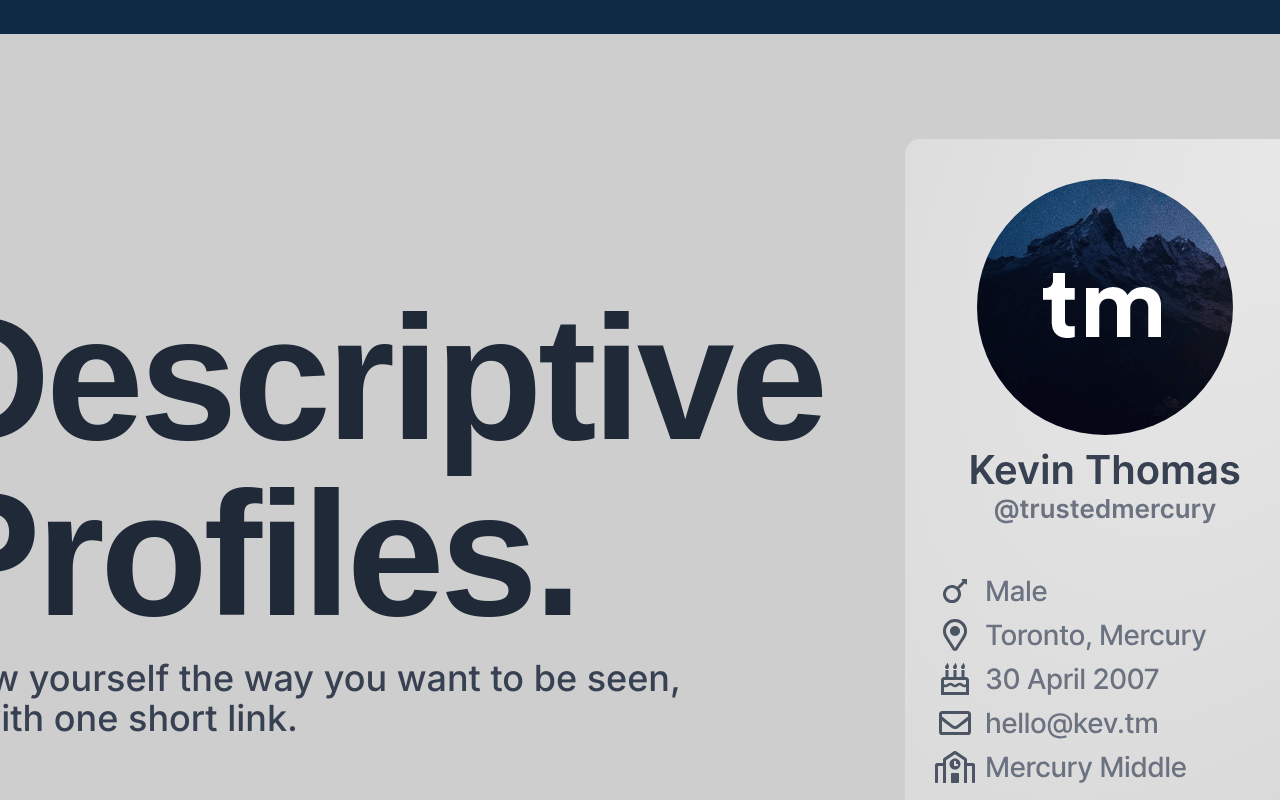
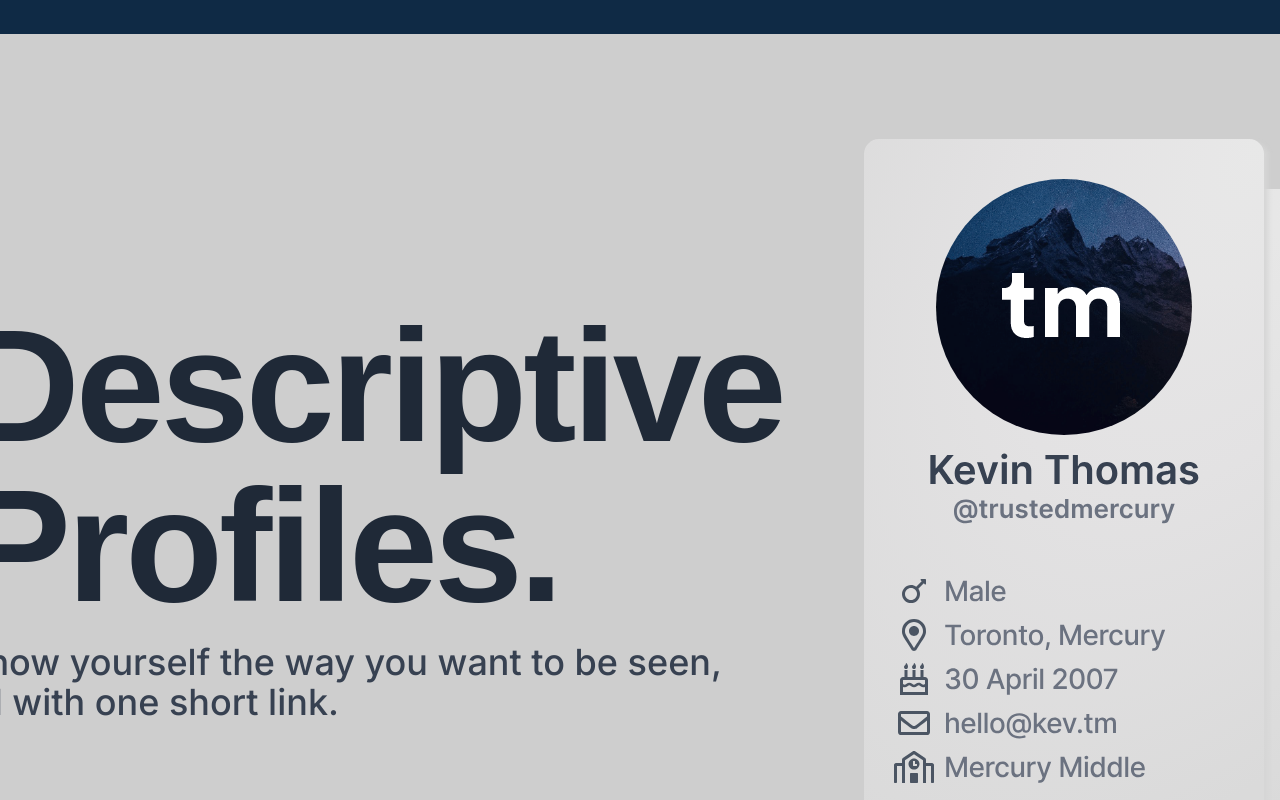
Before and after one commit to kevinjosethomas/haven-frontend, a Next.js app: page / in a window 1280 px wide. Shown: the part 2000-2800 px from the top of the page. Built offline with nearby package versions, Linux system fonts and the light colour scheme; a web font is replaced by a local one.

Commit message:
Bunch of stuff I need

```diff
--- a/tailwind.config.js
+++ b/tailwind.config.js
@@ -22,10 +22,12 @@ module.exports = {
         "2xl": "1920px"
       },
       fontSize: {
-        "10xl": ["11rem", "1"]
+        "10xl": ["10rem", "1"],
+        "11xl": ["11rem", "1"]
       },
       width: {
-        "card-target-large": "28rem"
+        "card-target-large": "28rem",
+        "xl-illustration": "80rem"
       },
       height: {
         "footer": "25rem",
```
